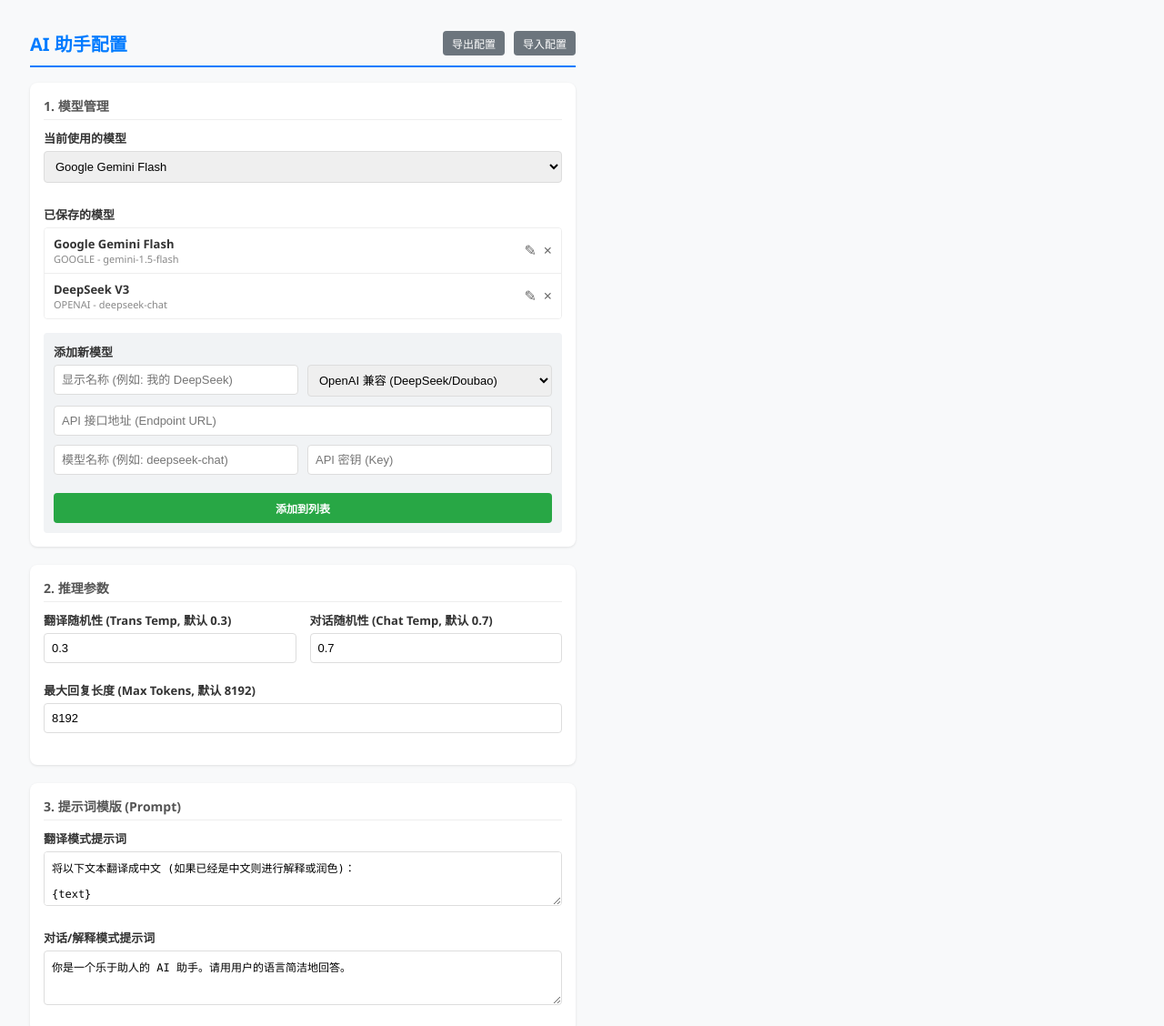
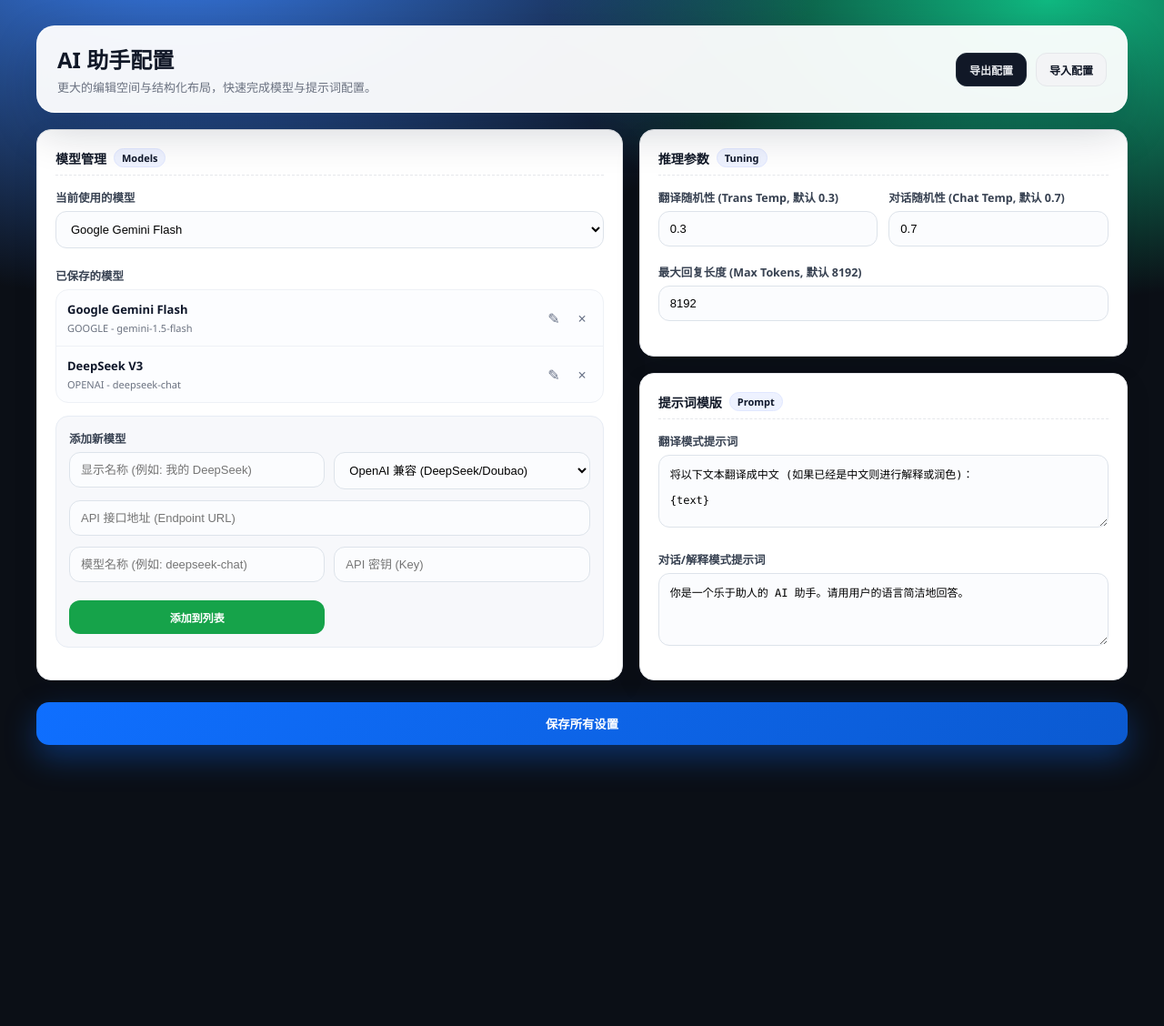
Before and after one commit to song195617/selectai-assistant, a browser extension: page options.html in a window 1280 px wide. Shown: the top 1128 px of the page at 91% size. After the commit the page ends 909 px from the top, so only its background shows below. Drawn offline with Linux system fonts and the light colour scheme.

Commit message:
Revamp options UI and fix settings persistence

```diff
--- a/content.js
+++ b/content.js
@@ -85,7 +85,7 @@ async function showButtons(x, y) {
   if (!iconContainer) {
     iconContainer = document.createElement('div');
     iconContainer.id = 'ai-btn-container';
-    const iconTranslate = `<svg width="20" height="20" viewBox="0 0 24 24" fill="none" stroke="currentColor" stroke-width="2"><path d="M12 2L15.09 8.26L22 9.27L17 14.14L18.18 21.02L12 17.77L5.82 21.02L7 14.14L2 9.27L8.91 8.26L12 2Z"></path></svg>`;
+    const iconTranslate = `<svg width="20" height="20" viewBox="0 0 24 24" fill="none" stroke="currentColor" stroke-width="2" stroke-linecap="round" stroke-linejoin="round"><circle cx="12" cy="12" r="9"></circle><path d="M3 12h18"></path><path d="M12 3a14 14 0 0 1 0 18"></path><path d="M12 3a14 14 0 0 0 0 18"></path></svg>`;
     const iconChat = `<svg width="20" height="20" viewBox="0 0 24 24" fill="none" stroke="currentColor" stroke-width="2"><path d="M21 11.5a8.38 8.38 0 0 1-.9 3.8 8.5 8.5 0 0 1-7.6 4.7 8.38 8.38 0 0 1-3.8-.9L3 21l1.9-5.7a8.38 8.38 0 0 1-.9-3.8 8.5 8.5 0 0 1 4.7-7.6 8.38 8.38 0 0 1 3.8-.9h.5a8.48 8.48 0 0 1 8 8v.5z"></path></svg>`;
     iconContainer.appendChild(createFloatBtn("翻译/解释", iconTranslate, () => initPopup('translate')));
     iconContainer.appendChild(createFloatBtn("AI 对话", iconChat, () => initPopup('chat')));
@@ -165,7 +165,7 @@ function createPopupFrame(targetRect, mode) {
         <span id="ai-title-icon" class="ai-status-icon"></span>
         <span id="ai-header-text">${title}</span>
       </div>
-      <div id="ai-header-actions">
+    <div id="ai-header-actions">
         <span id="ai-popup-stop" title="停止生成">${ICON_STOP}</span>
         <span id="ai-popup-pin" title="固定/跟随" style="font-weight:bold;">📌</span>
         <span id="ai-popup-close" title="关闭">✕</span>
--- a/options.html
+++ b/options.html
@@ -4,77 +4,257 @@
   <meta charset="UTF-8">
   <title>AI 助手配置</title>
   <style>
-    body { font-family: "Microsoft YaHei", "Segoe UI", sans-serif; padding: 25px; width: 600px; color: #333; background-color: #f8f9fa; }
-    h2 { margin-top: 0; font-size: 20px; border-bottom: 2px solid #007bff; padding-bottom: 10px; color: #007bff; display: flex; justify-content: space-between; align-items: center; }
+    :root {
+      --bg: #0a0c10;
+      --panel: #ffffff;
+      --panel-soft: #f7f8fb;
+      --text: #111827;
+      --muted: #6b7280;
+      --accent: #0f6fff;
+      --accent-2: #16a34a;
+      --danger: #ef4444;
+      --border: #e5e7eb;
+      --radius: 16px;
+      --shadow: 0 18px 50px rgba(9, 20, 40, 0.2);
+    }
 
-    .btn-group { display: flex; gap: 10px; }
-    .btn-secondary { background: #6c757d; font-size: 12px; padding: 5px 10px; color: white; border: none; border-radius: 4px; cursor: pointer; }
-    .btn-secondary:hover { background: #5a6268; }
+    * { box-sizing: border-box; }
+    body {
+      margin: 0;
+      font-family: "Segoe UI Variable", "Segoe UI", "Microsoft YaHei", "Noto Sans SC", sans-serif;
+      color: var(--text);
+      background: radial-gradient(1200px 700px at 15% -10%, #3b82f6 0%, transparent 60%),
+                  radial-gradient(1000px 600px at 90% 0%, #10b981 0%, transparent 55%),
+                  #0b0f16;
+      min-height: 100vh;
+      padding: 28px 24px 40px;
+    }
 
-    .section { background: white; padding: 15px; border-radius: 8px; box-shadow: 0 1px 3px rgba(0,0,0,0.1); margin-bottom: 20px; }
-    .section-title { font-weight: bold; margin-bottom: 10px; font-size: 14px; color: #555; display: block; border-bottom: 1px solid #eee; padding-bottom: 5px; }
+    .page {
+      max-width: 1200px;
+      margin: 0 auto;
+      display: grid;
+      grid-template-rows: auto 1fr;
+      gap: 18px;
+    }
 
-    label { display: block; font-weight: 600; margin-bottom: 5px; font-size: 13px; }
-    input, select, textarea { width: 100%; padding: 8px; border: 1px solid #ddd; border-radius: 4px; box-sizing: border-box; font-size: 13px; margin-bottom: 10px; }
-    textarea { font-family: Consolas, monospace; font-size: 12px; resize: vertical; }
+    .topbar {
+      background: rgba(255, 255, 255, 0.95);
+      border: 1px solid rgba(255, 255, 255, 0.7);
+      border-radius: 20px;
+      padding: 18px 22px;
+      display: flex;
+      align-items: center;
+      justify-content: space-between;
+      gap: 16px;
+      box-shadow: var(--shadow);
+      backdrop-filter: blur(8px);
+    }
 
-    .model-list { border: 1px solid #eee; border-radius: 4px; max-height: 150px; overflow-y: auto; margin-bottom: 15px; }
-    .model-item { padding: 8px 10px; border-bottom: 1px solid #eee; display: flex; justify-content: space-between; align-items: center; font-size: 13px; background: #fff; }
+    .topbar-title h1 { margin: 0; font-size: 24px; }
+    .topbar-title p { margin: 4px 0 0; color: var(--muted); font-size: 13px; }
+
+    .btn-group { display: flex; gap: 10px; flex-wrap: wrap; }
+    .btn {
+      border: 1px solid transparent;
+      padding: 9px 14px;
+      border-radius: 12px;
+      cursor: pointer;
+      font-weight: 700;
+      font-size: 12px;
+      transition: transform 0.15s ease, box-shadow 0.15s ease, background 0.15s ease;
+      display: inline-flex;
+      align-items: center;
+      gap: 6px;
+    }
+    .btn:active { transform: translateY(1px); }
+    .btn-primary { background: var(--accent); color: #fff; box-shadow: 0 10px 26px rgba(15, 111, 255, 0.35); }
+    .btn-primary:hover { background: #0b5ad1; }
+    .btn-secondary { background: #111827; color: #e5e7eb; border: 1px solid #1f2937; }
+    .btn-secondary:hover { background: #0b1220; }
+    .btn-ghost { background: #f3f4f6; color: #111827; border: 1px solid #e5e7eb; }
+    .btn-ghost:hover { background: #e9eef5; }
+
+    .layout {
+      display: grid;
+      grid-template-columns: 1.2fr 1fr;
+      gap: 18px;
+    }
+
+    .panel {
+      background: var(--panel);
+      border: 1px solid var(--border);
+      border-radius: var(--radius);
+      padding: 20px;
+      box-shadow: 0 10px 30px rgba(16, 24, 40, 0.08);
+    }
+
+    .panel-header {
+      display: flex;
+      align-items: center;
+      justify-content: space-between;
+      margin-bottom: 14px;
+      padding-bottom: 8px;
+      border-bottom: 1px dashed #e5e7eb;
+    }
+
+    .panel-title {
+      font-weight: 800;
+      font-size: 14px;
+      color: #111827;
+      display: inline-flex;
+      gap: 8px;
+      align-items: center;
+    }
+
+    .chip {
+      font-size: 11px;
+      color: #0f172a;
+      background: #eef2ff;
+      border: 1px solid #e0e7ff;
+      padding: 2px 8px;
+      border-radius: 999px;
+    }
+
+    label { display: block; font-weight: 700; margin-bottom: 6px; font-size: 12.5px; color: #374151; }
+    input, select, textarea {
+      width: 100%;
+      padding: 11px 12px;
+      border: 1px solid #dde3ea;
+      border-radius: 12px;
+      font-size: 13px;
+      background: #fbfcfe;
+      transition: border-color 0.15s ease, box-shadow 0.15s ease;
+      margin-bottom: 12px;
+    }
+    input:focus, select:focus, textarea:focus {
+      outline: none;
+      border-color: var(--accent);
+      box-shadow: 0 0 0 3px rgba(15, 111, 255, 0.15);
+      background: #fff;
+    }
+    textarea { font-family: Consolas, "SFMono-Regular", Menlo, monospace; font-size: 12px; resize: vertical; }
+
+    .model-list {
+      border: 1px solid #eef1f6;
+      border-radius: 14px;
+      max-height: 220px;
+      overflow-y: auto;
+      margin-bottom: 14px;
+      background: #fcfdff;
+    }
+    .model-item {
+      padding: 12px 12px;
+      border-bottom: 1px solid #eef1f6;
+      display: flex;
+      justify-content: space-between;
+      align-items: center;
+      font-size: 13px;
+    }
     .model-item:last-child { border-bottom: none; }
-    .model-info { display: flex; flex-direction: column; }
-    .model-name { font-weight: 600; color: #333; }
-    .model-sub { font-size: 11px; color: #888; }
+    .model-info { display: flex; flex-direction: column; gap: 4px; }
+    .model-name { font-weight: 800; color: #0f172a; }
+    .model-sub { font-size: 11px; color: var(--muted); }
 
     .item-actions { display: flex; gap: 8px; }
-    .btn-icon { cursor: pointer; font-size: 16px; color: #666; transition: color 0.2s; }
-    .btn-edit:hover { color: #007bff; }
-    .btn-delete:hover { color: #dc3545; }
+    .btn-icon {
+      cursor: pointer;
+      font-size: 16px;
+      color: #667085;
+      transition: color 0.2s;
+      padding: 2px 6px;
+      border-radius: 6px;
+    }
+    .btn-edit:hover { color: var(--accent); background: #eef3ff; }
+    .btn-delete:hover { color: var(--danger); background: #ffecec; }
 
-    .add-form { background: #f1f3f5; padding: 10px; border-radius: 4px; border: 1px solid transparent; transition: border-color 0.3s; }
-    .add-form.editing { border-color: #007bff; background-color: #e7f1ff; }
+    .add-form {
+      background: var(--panel-soft);
+      padding: 14px;
+      border-radius: 14px;
+      border: 1px solid #e7ecf4;
+      transition: border-color 0.3s ease, box-shadow 0.3s ease;
+    }
+    .add-form.editing { border-color: var(--accent); box-shadow: 0 0 0 3px rgba(15,111,255,0.12); background: #f1f6ff; }
 
-    .form-row { display: flex; gap: 10px; }
-    .form-col { flex: 1; }
-    .param-row { display: flex; gap: 15px; margin-bottom: 10px; }
-    .param-group { flex: 1; }
+    .form-row { display: grid; grid-template-columns: repeat(2, minmax(0, 1fr)); gap: 10px; }
+    .param-row { display: grid; grid-template-columns: repeat(2, minmax(0, 1fr)); gap: 12px; margin-bottom: 6px; }
+    .param-row.single { grid-template-columns: 1fr; }
 
-    button.primary { background: #007bff; color: white; border: none; padding: 10px; border-radius: 6px; cursor: pointer; font-weight: 600; width: 100%; margin-top: 10px; }
-    button.primary:hover { background: #0056b3; }
+    button.primary {
+      background: linear-gradient(135deg, #0f6fff, #0b5ad1);
+      color: white;
+      border: none;
+      padding: 14px 16px;
+      border-radius: 14px;
+      cursor: pointer;
+      font-weight: 800;
+      width: 100%;
+      margin-top: 6px;
+      box-shadow: 0 14px 34px rgba(15, 111, 255, 0.35);
+      transition: transform 0.15s ease, box-shadow 0.15s ease;
+    }
+    button.primary:hover { transform: translateY(-1px); box-shadow: 0 18px 38px rgba(15, 111, 255, 0.4); }
 
-    .form-actions { display: flex; gap: 10px; margin-top: 10px; }
-    button.action-btn { flex: 1; border: none; padding: 8px; border-radius: 4px; cursor: pointer; font-weight: 600; font-size: 12px; }
-    button.btn-save-model { background: #28a745; color: white; }
-    button.btn-save-model:hover { background: #218838; }
-    button.btn-cancel { background: #6c757d; color: white; display: none; }
-    button.btn-cancel:hover { background: #5a6268; }
+    .form-actions { display: grid; grid-template-columns: 1fr 1fr; gap: 10px; margin-top: 8px; }
+    button.action-btn {
+      border: none;
+      padding: 10px;
+      border-radius: 12px;
+      cursor: pointer;
+      font-weight: 800;
+      font-size: 12px;
+    }
+    button.btn-save-model { background: var(--accent-2); color: white; }
+    button.btn-save-model:hover { background: #128240; }
+    button.btn-cancel { background: #374151; color: white; display: none; }
+    button.btn-cancel:hover { background: #1f2937; }
 
-    #status { margin-top: 15px; text-align: center; font-size: 13px; min-height: 20px; font-weight: 500; }
+    .right-stack { display: grid; grid-template-rows: auto auto; gap: 18px; }
+
+    #status { margin-top: 12px; text-align: center; font-size: 12.5px; min-height: 20px; font-weight: 700; color: #0f172a; }
     #fileInput { display: none; }
+
+    @media (max-width: 1020px) {
+      .layout { grid-template-columns: 1fr; }
+    }
+    @media (max-width: 720px) {
+      body { padding: 18px 12px 30px; }
+      .topbar { flex-direction: column; align-items: flex-start; }
+      .form-row, .param-row, .form-actions { grid-template-columns: 1fr; }
+    }
   </style>
 </head>
 <body>
-  <h2>
-    AI 助手配置
+  <div class="page">
+    <div class="topbar">
+      <div class="topbar-title">
+        <h1>AI 助手配置</h1>
+        <p>更大的编辑空间与结构化布局，快速完成模型与提示词配置。</p>
+      </div>
       <div class="btn-group">
-      <button id="exportBtn" class="btn-secondary">导出配置</button>
-      <button id="importBtn" class="btn-secondary">导入配置</button>
+        <button id="exportBtn" class="btn btn-secondary">导出配置</button>
+        <button id="importBtn" class="btn btn-ghost">导入配置</button>
         <input type="file" id="fileInput" accept=".json">
       </div>
-  </h2>
+    </div>
 
-  <div class="section">
-    <span class="section-title">1. 模型管理</span>
+    <div class="layout">
+      <div class="panel">
+        <div class="panel-header">
+          <span class="panel-title">模型管理 <span class="chip">Models</span></span>
+        </div>
         <label>当前使用的模型</label>
         <select id="activeModelSelect"></select>
 
-    <label style="margin-top: 15px;">已保存的模型</label>
+        <label style="margin-top: 8px;">已保存的模型</label>
         <div class="model-list" id="modelList"></div>
 
         <div class="add-form" id="modelForm">
           <label id="formTitle">添加新模型</label>
           <div class="form-row">
-        <div class="form-col"><input type="text" id="newLabel" placeholder="显示名称 (例如: 我的 DeepSeek)"></div>
-        <div class="form-col">
+            <div><input type="text" id="newLabel" placeholder="显示名称 (例如: 我的 DeepSeek)"></div>
+            <div>
               <select id="newType">
                 <option value="openai">OpenAI 兼容 (DeepSeek/Doubao)</option>
                 <option value="google">Google Gemini</option>
@@ -83,8 +263,8 @@
           </div>
           <input type="text" id="newUrl" placeholder="API 接口地址 (Endpoint URL)">
           <div class="form-row">
-        <div class="form-col"><input type="text" id="newModelName" placeholder="模型名称 (例如: deepseek-chat)"></div>
-        <div class="form-col"><input type="password" id="newKey" placeholder="API 密钥 (Key)"></div>
+            <div><input type="text" id="newModelName" placeholder="模型名称 (例如: deepseek-chat)"></div>
+            <div><input type="password" id="newKey" placeholder="API 密钥 (Key)"></div>
           </div>
 
           <div class="form-actions">
@@ -94,36 +274,44 @@
         </div>
       </div>
 
-  <div class="section">
-    <span class="section-title">2. 推理参数</span>
+      <div class="right-stack">
+        <div class="panel">
+          <div class="panel-header">
+            <span class="panel-title">推理参数 <span class="chip">Tuning</span></span>
+          </div>
           <div class="param-row">
-      <div class="param-group">
+            <div>
               <label>翻译随机性 (Trans Temp, 默认 0.3)</label>
               <input type="number" id="transTemperature" step="0.1" min="0" max="2">
             </div>
-      <div class="param-group">
+            <div>
               <label>对话随机性 (Chat Temp, 默认 0.7)</label>
               <input type="number" id="chatTemperature" step="0.1" min="0" max="2">
             </div>
           </div>
-    <div class="param-row">
-      <div class="param-group">
+          <div class="param-row single">
+            <div>
               <label>最大回复长度 (Max Tokens, 默认 8192)</label>
               <input type="number" id="maxTokens" step="128" min="128">
             </div>
           </div>
         </div>
 
-  <div class="section">
-    <span class="section-title">3. 提示词模版 (Prompt)</span>
+        <div class="panel">
+          <div class="panel-header">
+            <span class="panel-title">提示词模版 <span class="chip">Prompt</span></span>
+          </div>
           <label>翻译模式提示词</label>
-    <textarea id="translatePrompt" rows="3"></textarea>
-    <label style="margin-top:10px;">对话/解释模式提示词</label>
-    <textarea id="chatPrompt" rows="3"></textarea>
+          <textarea id="translatePrompt" rows="4"></textarea>
+          <label style="margin-top:8px;">对话/解释模式提示词</label>
+          <textarea id="chatPrompt" rows="4"></textarea>
+        </div>
+      </div>
     </div>
 
     <button class="primary" id="save">保存所有设置</button>
     <div id="status"></div>
     <script src="options.js"></script>
+  </div>
 </body>
 </html>
```
Also changed, not shown: background.js (+15 -1 lines), options.js (+7 -4 lines), manifest.json. Lines whose indentation alone changed are shown as unchanged.
